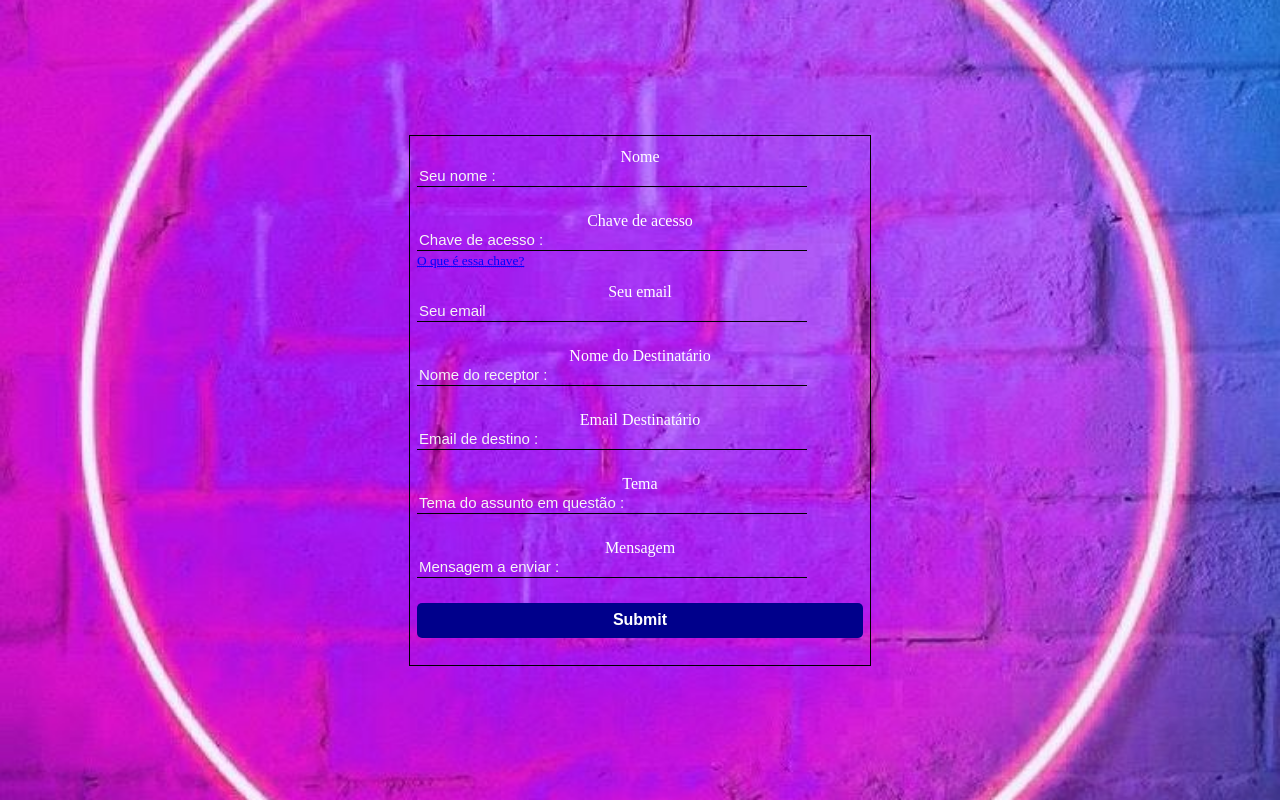
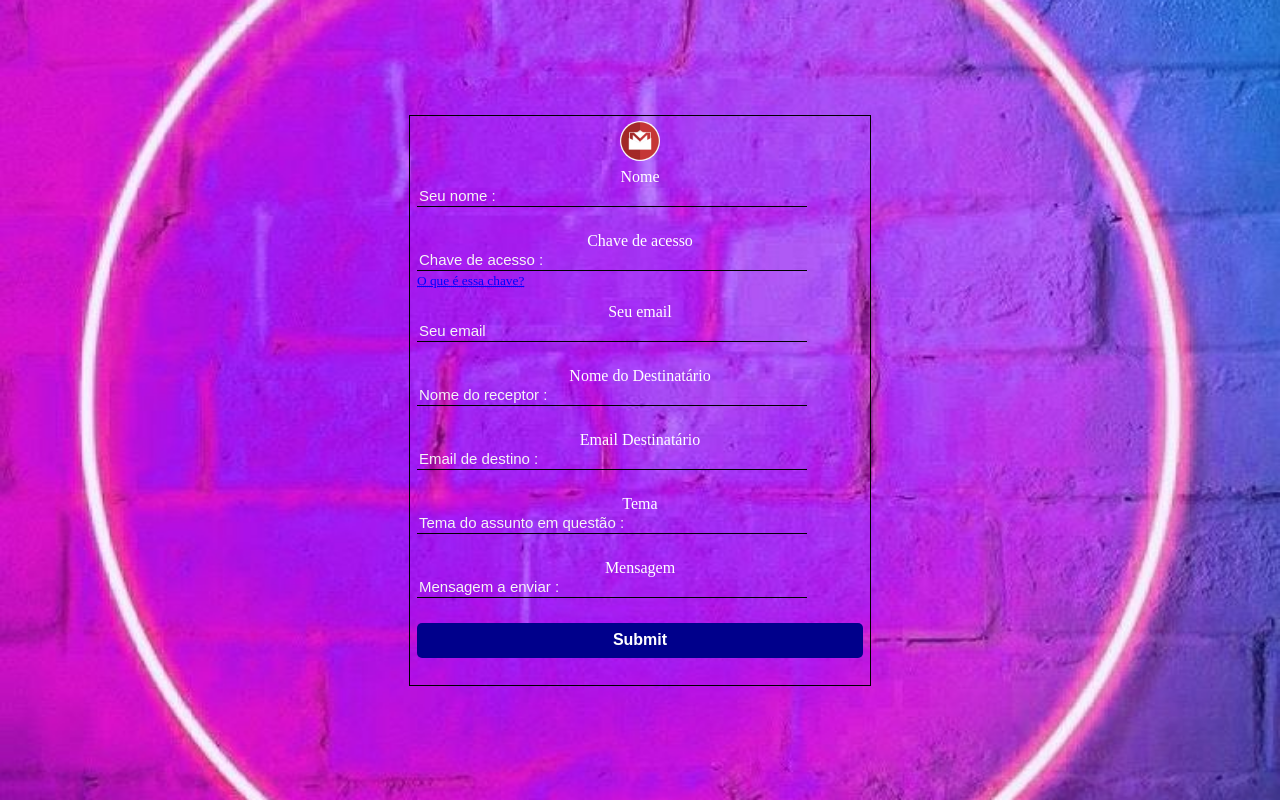
Before and after one commit to wallondo/sms_gmail_api, a website: page public/home.html in a window 1280 px wide. Drawn offline with Linux system fonts and the light colour scheme.

Commit message:
rota body 2

```diff
--- a/public/home.html
+++ b/public/home.html
@@ -8,6 +8,7 @@
 </head>
 <body>
         <form action="https://sms-gmail-api.vercel.app/body" method="post">
+            <span class="em" id="em"><img src="/e1.jpg" alt=""></span>
             <!-- <form action="http://localhost:3001/body" method="POST"> -->
             <div>
                 <label for="name">Nome </label>
--- a/public/style.css
+++ b/public/style.css
@@ -89,3 +89,15 @@ small{
     flex-direction: column;
     height: 200px !important;
 }
+
+.em{
+    width: 40px;
+    height: 40px;
+    align-self: center;
+}
+
+.em img{
+    width: 100%;
+    height: 100%;
+    border-radius: 100%;
+}
```
Also changed, not shown: public/e1.jpg (added).
